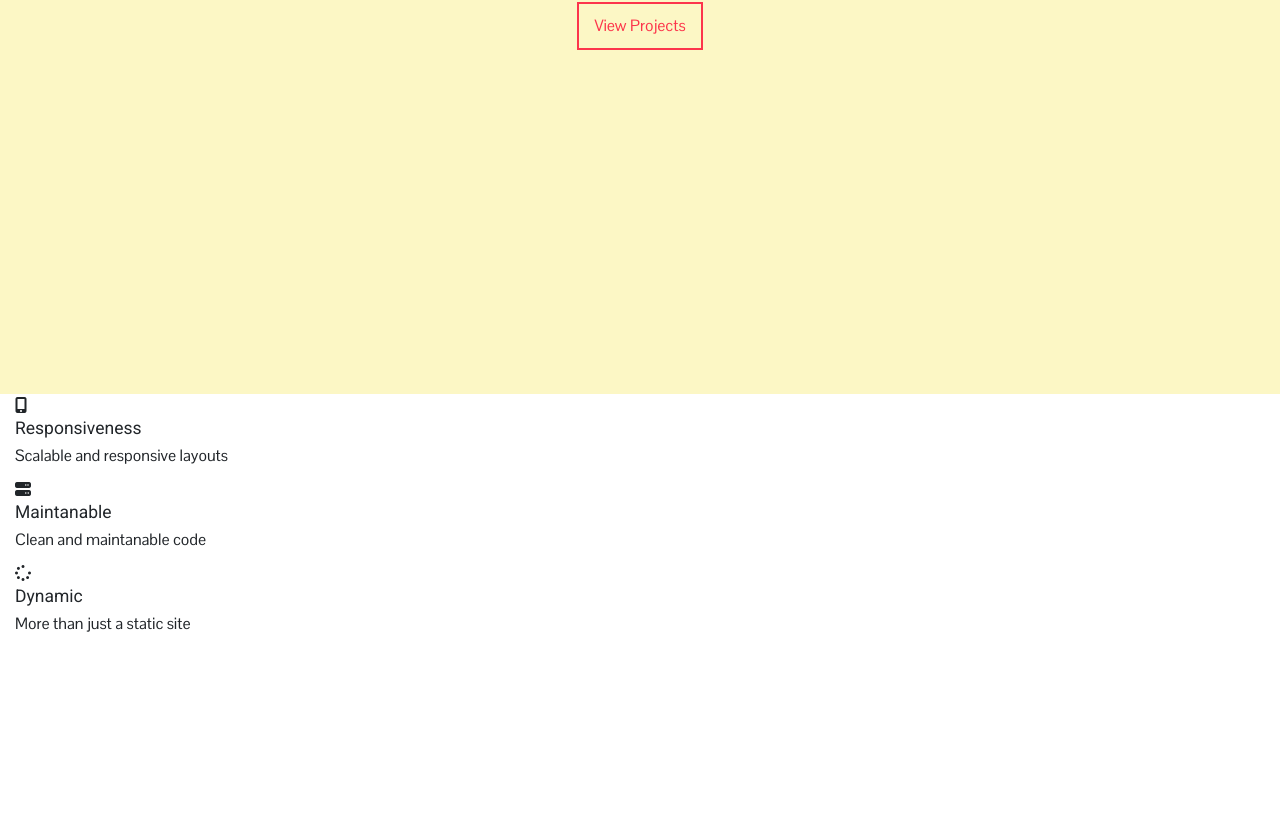
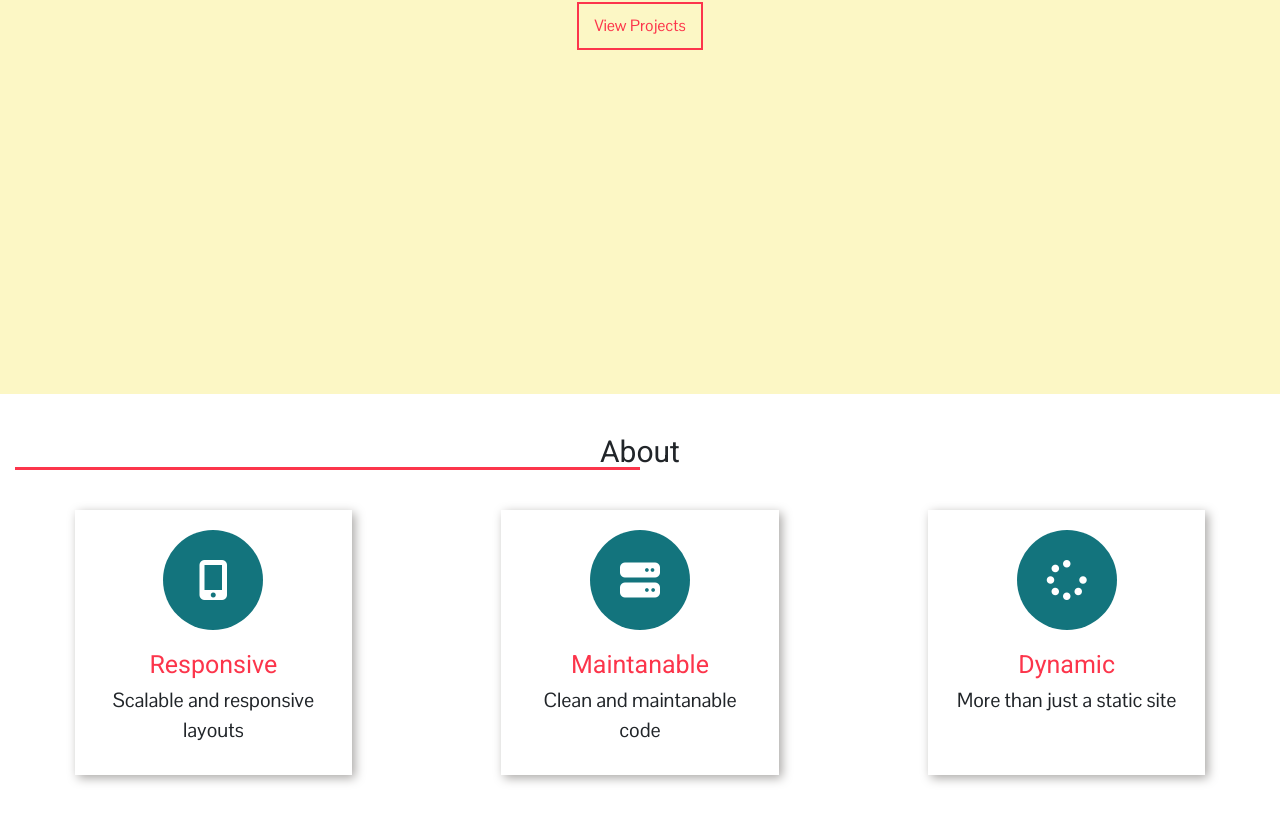
Before and after one commit to Kerri-AnnBates/official-portfolio, a React (Create React App) app: page / in a window 1280 px wide. Shown: the part 470-1285 px from the top of the page. Before the commit the page ends 1116 px from the top, so only its background shows below. Built offline with nearby package versions, Linux system fonts and the light colour scheme.

Commit message:
setup about section

```diff
--- a/src/components/about/About.js
+++ b/src/components/about/About.js
@@ -6,6 +6,7 @@ const About = () => {
 	return (
 		<main className="about">
 			<Container fluid={true}>
+				<h2 className="sub-titles">About</h2>
 				<QuickInfoList />
 				<div className="detailed-info">
 					{/* Tech stack */}
--- a/src/components/about/QuickInfoList.js
+++ b/src/components/about/QuickInfoList.js
@@ -1,29 +1,38 @@
 import React from 'react'
+import { Container, Row, Col } from 'reactstrap';
 
 const QuickInfoList = () => {
 	return (
 		<section className="quick-info">
+			<Row>
+				<Col sm="12" md="4">
 					<div className="block">
-				<div><i class="fas fa-mobile-alt"></i></div>
-				<h3>Responsiveness</h3>
+						<div className="icon-wrapper"><i className="fas fa-mobile-alt"></i></div>
+						<h3>Responsive</h3>
 						<div className="description">
 							<p>Scalable and responsive layouts</p>
 						</div>
 					</div>
+				</Col>
+				<Col sm="12" md="4">
 					<div className="block">
-				<div><i class="fas fa-server"></i></div>
+						<div className="icon-wrapper"><i className="fas fa-server"></i></div>
 						<h3>Maintanable</h3>
 						<div className="description">
 							<p>Clean and maintanable code</p>
 						</div>
 					</div>
+				</Col>
+				<Col sm="12" md="4">
 					<div className="block">
-				<div><i class="fas fa-spinner"></i></div>
+						<div className="icon-wrapper"><i className="fas fa-spinner"></i></div>
 						<h3>Dynamic</h3>
 						<div className="description">
 							<p>More than just a static site</p>
 						</div>
 					</div>
+				</Col>
+			</Row>
 		</section>
 	)
 }
--- a/src/styles/app.scss
+++ b/src/styles/app.scss
@@ -4,3 +4,4 @@
 @import './global.scss';
 @import './nav.scss';
 @import './jumbotron.scss';
+@import './quickInfo.scss';
--- a/src/styles/global.scss
+++ b/src/styles/global.scss
@@ -41,5 +41,27 @@ ul {
 }
 
 h1 {
-	font-size: $lgHeaderFont;
+	font-size: $lgHeaderFontSize;
 }
+
+.about {
+	padding: 4rem 0;
+}
+
+.sub-titles {
+	font-size       : 3rem;
+	text-align      : center;
+	margin-bottom   : 4rem;
+	position        : relative;
+	// display      : inline-block;
+
+	&::after {
+		content         : ' ';
+		width           : 50%;
+		background-color: $secondaryColor;
+		position        : absolute;
+		bottom          : 0;
+		left            : 0;
+		height          : 3px;
+	}
+}
--- a/src/styles/jumbotron.scss
+++ b/src/styles/jumbotron.scss
@@ -18,7 +18,7 @@
 	}
 
 	h2 {
-		font-size: $subtitleFont;
+		font-size: $subtitleFontSize;
 	}
 
 	a {
--- /dev/null
+++ b/src/styles/quickInfo.scss
@@ -0,0 +1,35 @@
+.quick-info {
+	.block {
+		text-align: center;
+		width     : 70%;
+		margin    : auto;
+		padding   : 2rem;
+		box-shadow: 3px 3px 10px 0px rgba(169, 167, 165, 1);
+		height    : 100%;
+
+		h3 {
+			color    : $secondaryColor;
+			font-size: 2.5rem;
+		}
+
+		p {
+			font-size: 2rem;
+		}
+	}
+
+	.icon-wrapper {
+		border-radius   : 50%;
+		background-color: #13747D;
+		width           : 10rem;
+		height          : 10rem;
+		display         : flex;
+		justify-content : center;
+		align-items     : center;
+		margin          : 0 auto 2rem;
+
+		i {
+			color    : #fff;
+			font-size: $quickIconFontSize;
+		}
+	}
+}
--- a/src/styles/variables.scss
+++ b/src/styles/variables.scss
@@ -11,5 +11,6 @@ $textColor     : #28231E;
 $sandyBeige    : #FCF7C5;
 
 // Font Size
-$lgHeaderFont: 5rem;
-$subtitleFont: 3.6rem;
+$lgHeaderFontSize : 5rem;
+$subtitleFontSize : 3.6rem;
+$quickIconFontSize: 4rem;
```
Lines whose indentation alone changed are shown as unchanged.
